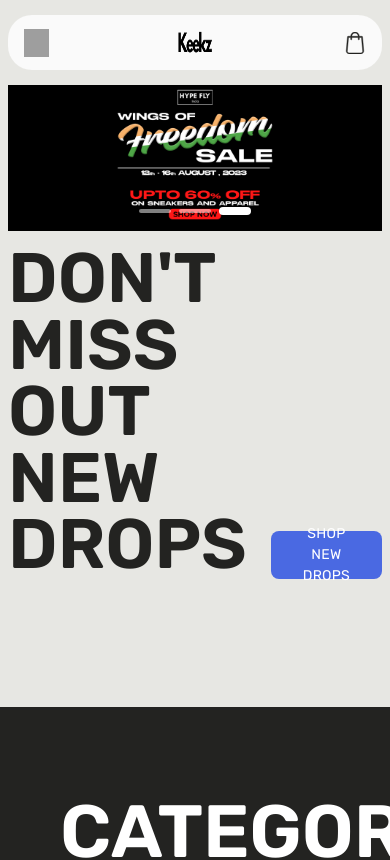
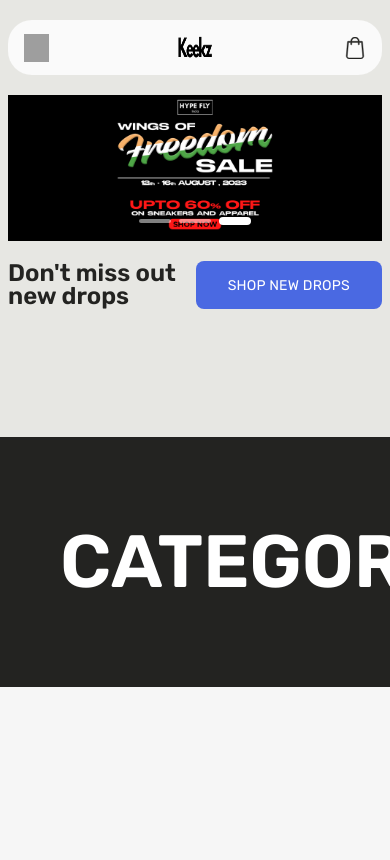
Before and after one commit to Avishekraut/Keekzstore, a React (Create React App) app in the folder keekz/: page / in a window 390 px wide. Shown: the top 860 px of the page. Built offline with nearby package versions, Linux system fonts and the light colour scheme; grey boxes are pictures that could not be loaded.

Commit message:
title component made responsive for the mobile

```diff
--- a/keekz/src/css/style.css
+++ b/keekz/src/css/style.css
@@ -218,7 +218,7 @@
   }
 
   section {
-    margin: 15px 8px 15px;
+    margin: 20px 8px 20px;
   }
 
   header {
@@ -230,6 +230,21 @@
     width: 70px;
     height: 70px;
   }
+
+  .title-button {
+    align-items: center;
+  }
+
+  .title {
+    width: 172px;
+  }
+
+  .title h1 {
+    font-size: 24px;
+    font-weight: 600;
+    color: var(--color-darkGray);
+    text-transform: none;
+  }
 }
 
 @media screen and (min-width: 601px) {
```
